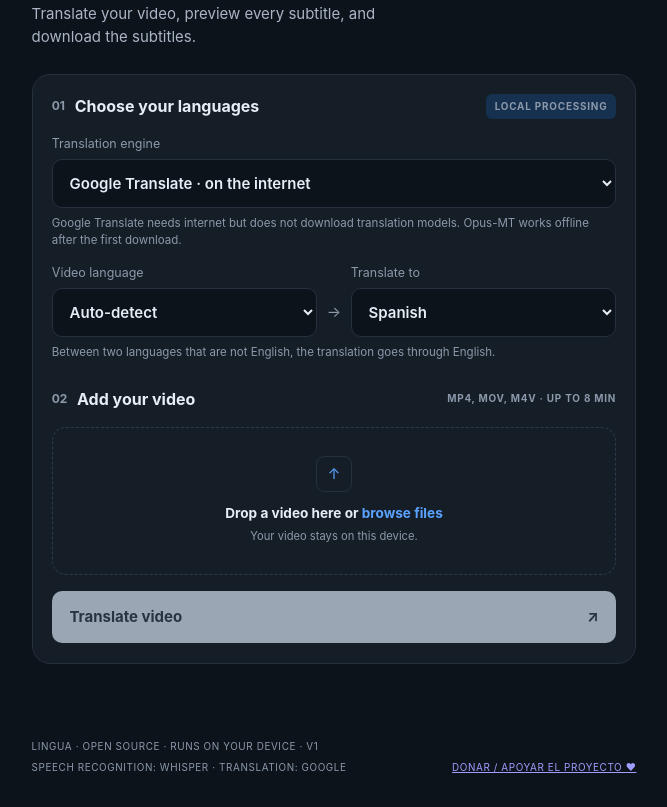
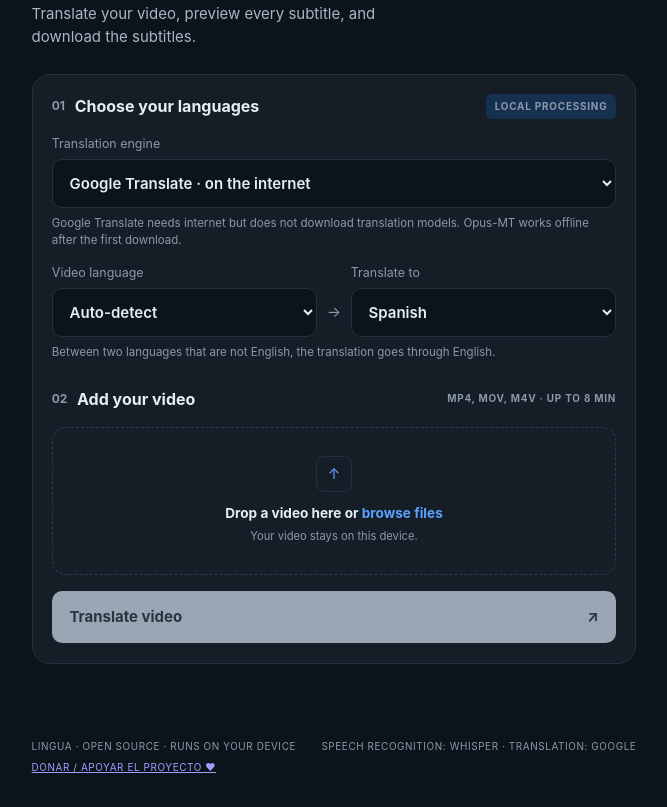
Before and after one commit to rserrano285-svg/Lingua-IOS, a plain HTML site: page V3/index.html in a window 1280 px wide. Shown: the part 331-1138 px from the top of the page, without its empty margins (306-973 px from the left). Drawn offline with nearby package versions, Linux system fonts and the light colour scheme.

Commit message:
Quitar la version del nombre visible; versiones en CHANGELOG

```diff
--- a/V3/index.html
+++ b/V3/index.html
@@ -219,7 +219,7 @@
 </main>
 
 <footer>
-  <span>Lingua · Open source · Runs on your device · V1</span>
+  <span>Lingua · Open source · Runs on your device</span>
   <span id="engine-footer">Speech recognition: Whisper · Translation: Google</span>
   <a href="https://paypal.me/rene285serrano" target="_blank" rel="noopener noreferrer">Donar / Apoyar El Proyecto ♥</a>
 </footer>
```
Also changed, not shown: index.html (+1 -1 lines), 2 other files.
